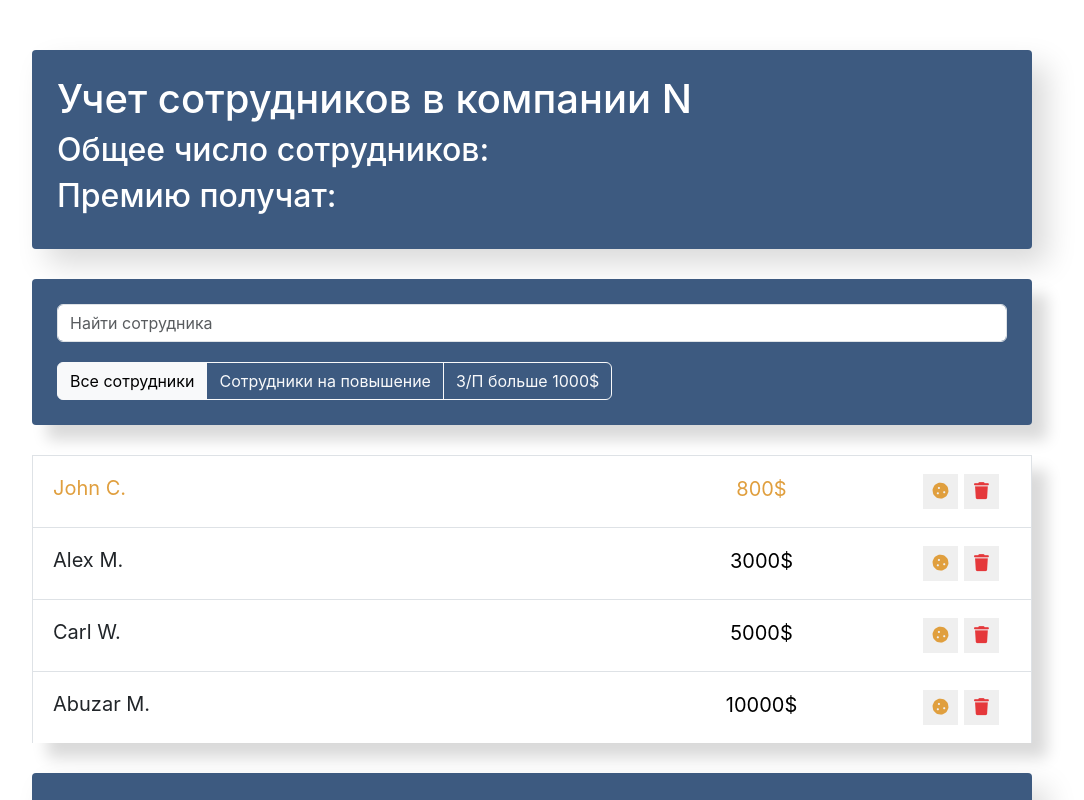
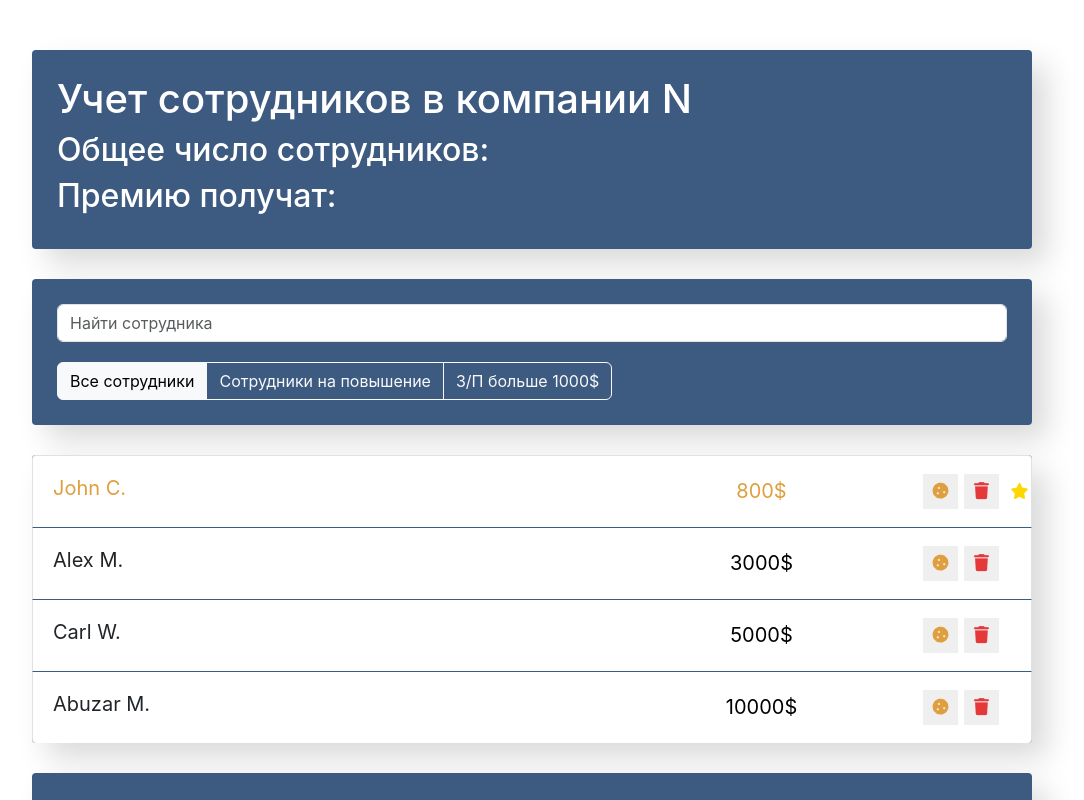
Before and after one commit to Olegoriy/employees, a React (Create React App) app: page / in a window 1280 px wide. Shown: the top 800 px of the page, without its empty margins (108-1192 px from the left). Built offline with nearby package versions, Linux system fonts and the light colour scheme.

Commit message:
fix: functions for increase and rise -> function for props

```diff
--- a/src/components/app/app.jsx
+++ b/src/components/app/app.jsx
@@ -46,22 +46,15 @@ class App extends Component {
         })
     }
 
-    onToggleIncrease = (id) => {
-        this.setState(({data}) => {
-            const index = data.findIndex(elem => elem.id === id);
-
-            const old = data[index];
-            const newItem = {...old, increase: !old.increase};
-            const newArr = [...data.slice(0, index), newItem, ...data.slice(index + 1)];
-
-            return {
-                data: newArr
-            }
-        })
-    }
-
-    onToggleRise = (id) => {
-        console.log(`Rise this ${id}`);
+    onToggleProp = (id, prop) => {
+        this.setState(({data}) => ({
+            data: data.map(item => {
+                if (item.id === id) {
+                    return {...item, [prop]: !item[prop]}
+                }
+                return item;
+            })
+        }))
     }
 
     render () {
@@ -77,8 +70,7 @@ class App extends Component {
                 <EmployeesList
                     data={this.state.data}
                     onDelete={id => this.deleteItem(id)}
-                    onToggleIncrease ={this.onToggleIncrease}
-                    onToggleRise={this.onToggleRise} />
+                    onToggleProp ={this.onToggleProp}/>
                 <EmployeesAddForm onAdd={this.addItem}/>
             </div>
         );
--- a/src/components/employees-list-item/employees-list-item.css
+++ b/src/components/employees-list-item/employees-list-item.css
@@ -1,7 +1,6 @@
 .list-group-item {
     padding: 15px 20px;
     border-bottom: 1px solid #3d5a80;
-    width: 100%;
 }
 
 .list-group-item:last-child {
@@ -13,7 +12,6 @@
     font-size: 20px;
     cursor: pointer;
     min-width: 550px;
-    text-align: start;
 }
 
 .list-group-item input {
--- a/src/components/employees-list-item/employees-list-item.jsx
+++ b/src/components/employees-list-item/employees-list-item.jsx
@@ -1,17 +1,26 @@
 import './employees-list-item.css';
-import clsx from 'clsx';
 
 const EmployeesListItem = (props) => {
-        const {name, salary, onDelete, onToggleIncrease, onToggleRise, increase, rise} = props;
+
+    const {name, salary, onDelete, onToggleProp, increase, rise} = props;
+
+    let classNames = "list-group-item d-flex justify-content-between";
+    if (increase) {
+        classNames += ' increase';
+    }
+    if (rise) {
+        classNames += ' like';
+    }
 
     return (
-            <button onClick={onToggleRise} className={clsx("list-group-item d-flex justify-content-between", { increase: !!increase, rise: !!rise })}>
-                <span className="list-group-item-label">{name}</span>
+        <li className={classNames}>
+            <span className="list-group-item-label" onClick={onToggleProp} data-toggle="rise">{name}</span>
             <input type="text" className="list-group-item-input" defaultValue={salary + '$'}/>
             <div className='d-flex justify-content-center align-items-center'>
                 <button type="button"
                     className="btn-cookie btn-sm "
-                        onClick={onToggleIncrease}>
+                    onClick={onToggleProp}
+                    data-toggle="increase">
                     <i className="fas fa-cookie"></i>
                 </button>
 
@@ -22,7 +31,7 @@ const EmployeesListItem = (props) => {
                 </button>
                 <i className="fas fa-star"></i>
             </div>
-            </button>
+        </li>
     )
 }
 
--- a/src/components/employees-list/employees-list.css
+++ b/src/components/employees-list/employees-list.css
@@ -2,6 +2,6 @@
     margin-top: 30px;
     background-color: #3d5a80;
     border-radius: 4px;
-    box-shadow: 15px 15px 15px rgba(0, 0, 0, .15);
+    box-shadow: 15px 15px 30px rgba(0,0,0, .15);
     color: #fff;
 }
--- a/src/components/employees-list/eployees-list.jsx
+++ b/src/components/employees-list/eployees-list.jsx
@@ -2,18 +2,16 @@ import EmployeesListItem from "../employees-list-item/employees-list-item";
 
 import './employees-list.css';
 
-const EmployeesList = ({data, onDelete, onToggleIncrease, onToggleRise}) => {
+const EmployeesList = ({data, onDelete, onToggleProp}) => {
 
     const elements = data.map(item => {
         const {id, ...itemProps} = item;
         return (
-            <li key={id}>
-                <EmployeesListItem
+            <EmployeesListItem
+                key={id}
                 {...itemProps}
                 onDelete={() => onDelete(id)}
-                onToggleIncrease={() => onToggleIncrease(id)}
-                onToggleRise={() => onToggleRise(id)}/>
-            </li>
+                onToggleProp={(e) => onToggleProp(id, e.currentTarget.getAttribute('data-toggle'))}/>
         )
     })
 
--- a/src/components/search-panel/search-panel.css
+++ b/src/components/search-panel/search-panel.css
@@ -3,6 +3,6 @@
     padding: 25px;
     background-color: #3d5a80;
     border-radius: 4px;
-    box-shadow: 15px 15px 15px rgba(0, 0, 0, .15);
+    box-shadow: 15px 15px 30px rgba(0,0,0, .15);
     color: #fff;
 }
```
Also changed, not shown: src/index.css (line endings or trailing spaces). Lines whose indentation alone changed are shown as unchanged.
